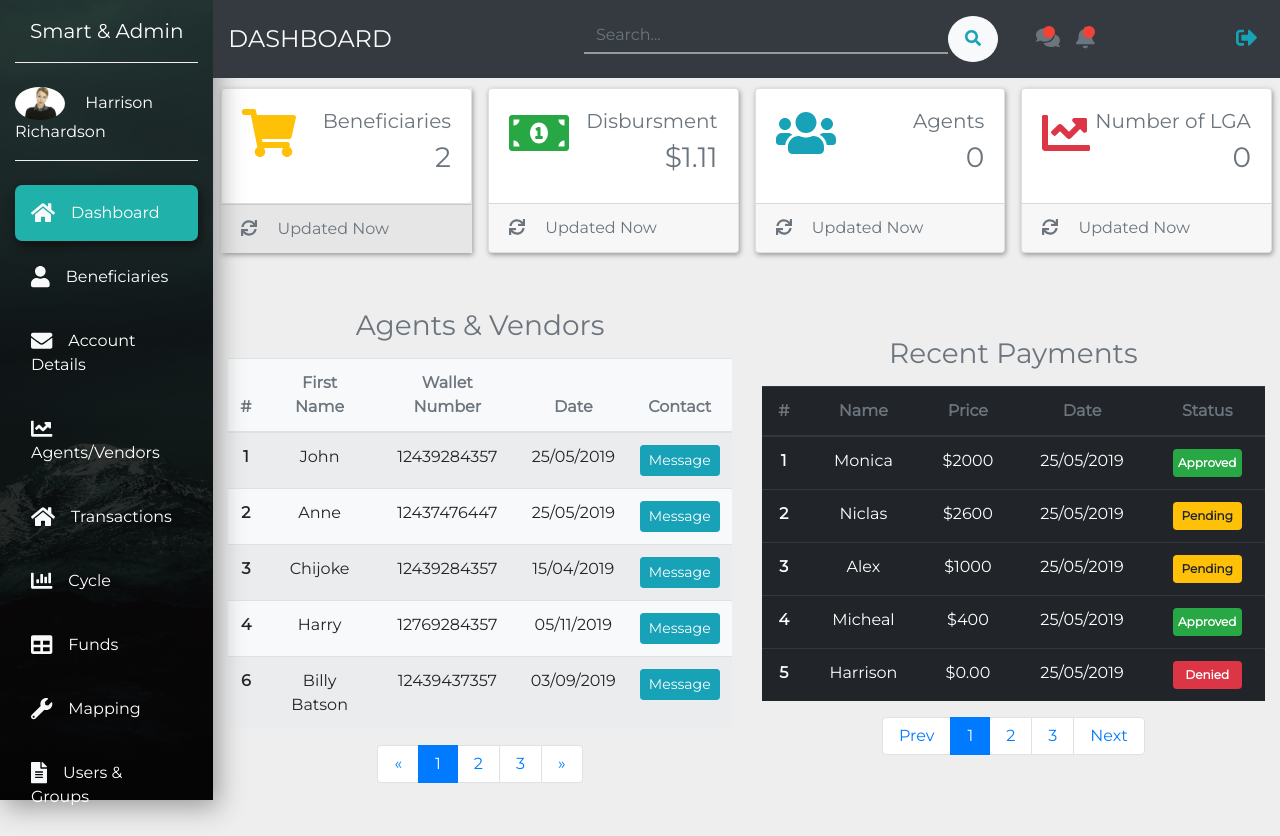
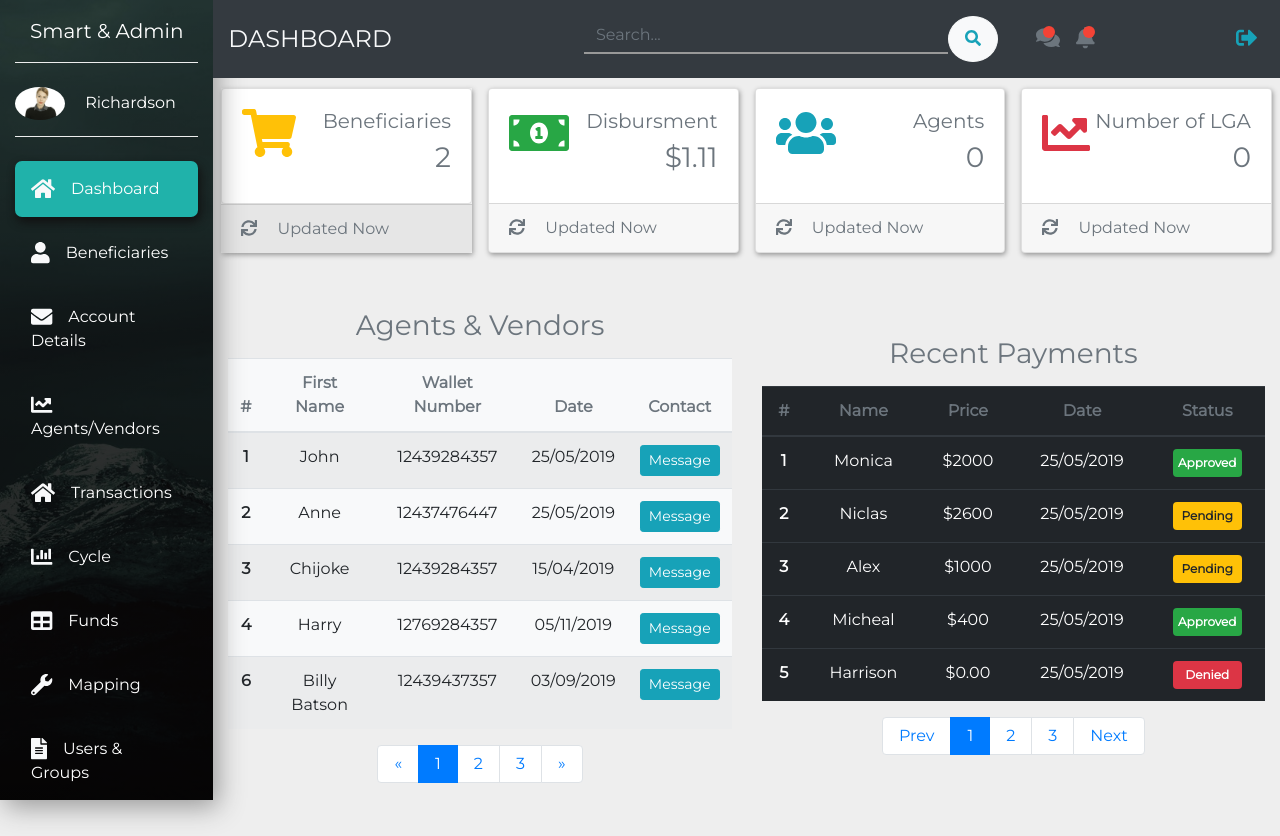
Before and after one commit to rick427/Adminzz, a plain HTML site: page index.html in a window 1280 px wide. Shown: the top 836 px of the page. Drawn offline with nearby package versions, Linux system fonts and the light colour scheme.

Commit message:
small changes

```diff
--- a/index.html
+++ b/index.html
@@ -26,7 +26,7 @@
                 <a href="#" class="navbar-brand text-white d-block mx-auto text-center py-3 mb-4 bottom-border">Smart & Admin</a>
                 <div class="bottom-border pb-3">
                   <img src="images/admin.jpeg" width="50" class="rounded-circle mr-3">
-                  <a href="#" class="text-white">Harrison Richardson</a>
+                  <a href="#" class="text-white">Richardson</a>
                 </div>
 
                 <ul class="navbar-nav flex-column mt-4">
```
